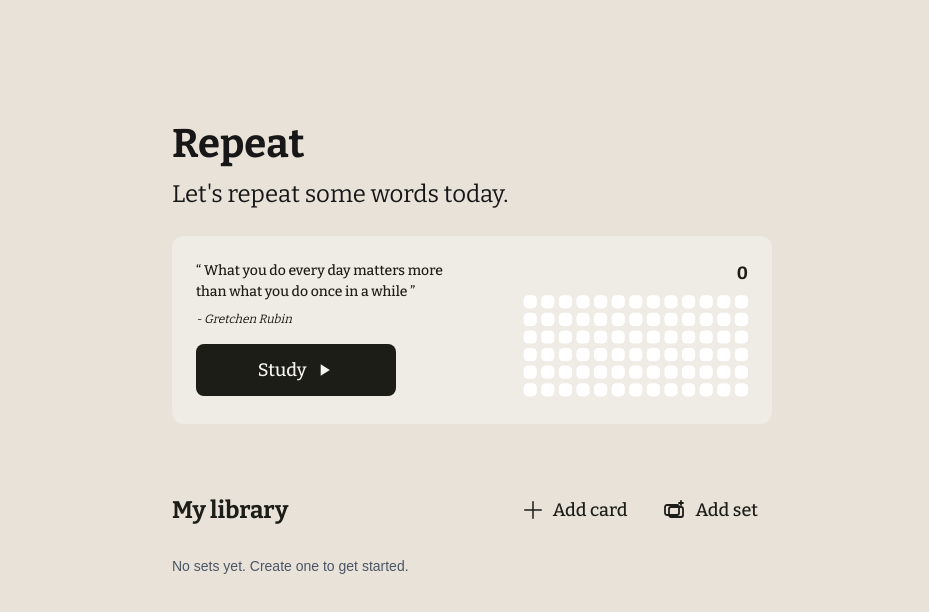
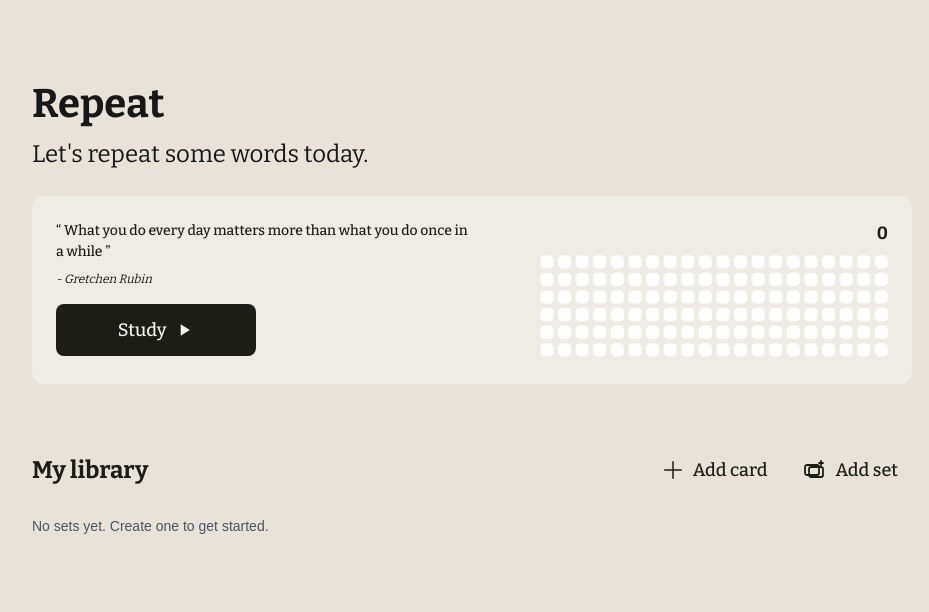
Before and after one commit to ValentinaButenko/repeat, a Next.js app: page /home in a window 1280 px wide. Shown: the top 612 px of the page, without its empty margins (168-1097 px from the left). Built offline with nearby package versions, Linux system fonts and the light colour scheme.

Commit message:
Global layout: set 200px horizontal padding; set all pages to 80px top margin; align set details and study pages accordingly.

```diff
--- a/app/home/page.tsx
+++ b/app/home/page.tsx
@@ -51,7 +51,7 @@ export default function HomePage() {
     };
   }, [sets]);
   return (
-    <div className="w-full px-[200px] pt-[120px] flex flex-col gap-6">
+    <div className="w-full pt-[80px] flex flex-col gap-6">
       <div>
         <h1>Repeat</h1>
         <p className="subtitle mt-2">Let's repeat some words today.</p>
--- a/app/layout.tsx
+++ b/app/layout.tsx
@@ -33,7 +33,7 @@ export default function RootLayout({
       <body
         className={`${geistSans.variable} ${geistMono.variable} ${bitter.variable} antialiased bg-[#E8E2D9]`}
       >
-        <div className="px-[140px]">
+        <div className="px-[200px]">
           {children}
         </div>
       </body>
--- a/app/sets/[setId]/page.tsx
+++ b/app/sets/[setId]/page.tsx
@@ -45,7 +45,7 @@ export default function SetDetails() {
     return c.front.toLowerCase().includes(q) || (c.back ?? '').toLowerCase().includes(q);
   });
   return (
-    <div className="mx-auto px-[140px] pt-[120px] max-w-[1280px] flex flex-col gap-6">
+    <div className="mx-auto pt-[80px] max-w-[1280px] flex flex-col gap-6">
       <Breadcrumbs />
       <div className="flex items-center justify-between">
         <h1 className="m-0">{set.name}</h1>
--- a/app/study/[setId]/page.tsx
+++ b/app/study/[setId]/page.tsx
@@ -8,7 +8,7 @@ export default function StudySetPage({ params, searchParams }: { params: { setId
   const sp = use(searchParams);
   const forceAll = sp?.restart === '1';
   return (
-    <div className="mx-auto px-[140px] pt-[120px] max-w-[1280px]">
+    <div className="mx-auto pt-[80px] max-w-[1280px]">
       <Breadcrumbs />
       <Trainer scope={{ setId: params.setId as unknown as UUID }} forceAll={forceAll} />
     </div>
--- a/app/study/all/page.tsx
+++ b/app/study/all/page.tsx
@@ -6,7 +6,7 @@ export default function StudyAllPage({ searchParams }: { searchParams: Promise<{
   const sp = use(searchParams);
   const forceAll = sp?.restart === '1';
   return (
-    <div className="mx-auto px-[140px] pt-[120px] max-w-[1280px]">
+    <div className="mx-auto pt-[80px] max-w-[1280px]">
       <Breadcrumbs />
       <Trainer scope={{ all: true }} forceAll={forceAll} />
     </div>
```
